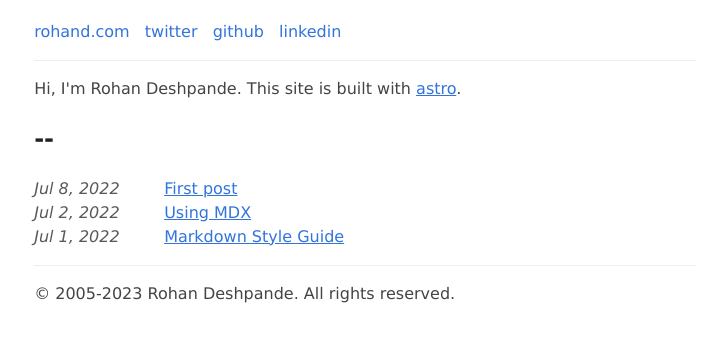
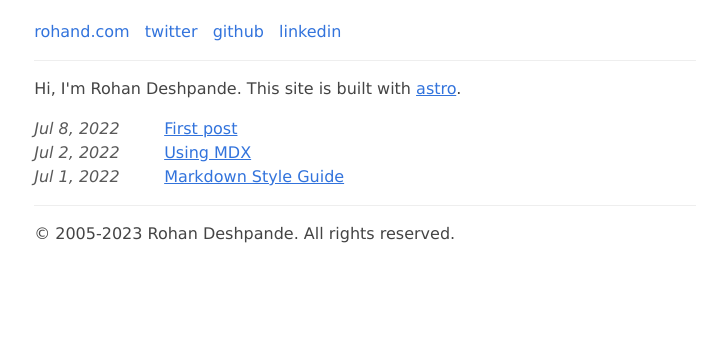
Before and after one commit to appwiz/appwiz.github.io, an Astro site: page / in a window 1280 px wide. Shown: the whole page, without its empty margins (275-1002 px from the left). Built offline with nearby package versions, Linux system fonts and the light colour scheme; Astro itself is replaced by a stand-in of ours.

Commit message:
Home page clean up

```diff
--- a/src/pages/index.astro
+++ b/src/pages/index.astro
@@ -39,7 +39,6 @@ const posts = (await getCollection('blog')).sort(
 		<main>
 			<p>Hi, I'm Rohan Deshpande. This site is built with <a href="https://astro.build">astro</a>.</p>
 			<section>
-				<h2>--</h2>
 				<ul>
 					{
 						posts.map((post) => (
```
Also changed, not shown: src/components/Header.astro (line endings or trailing spaces).
